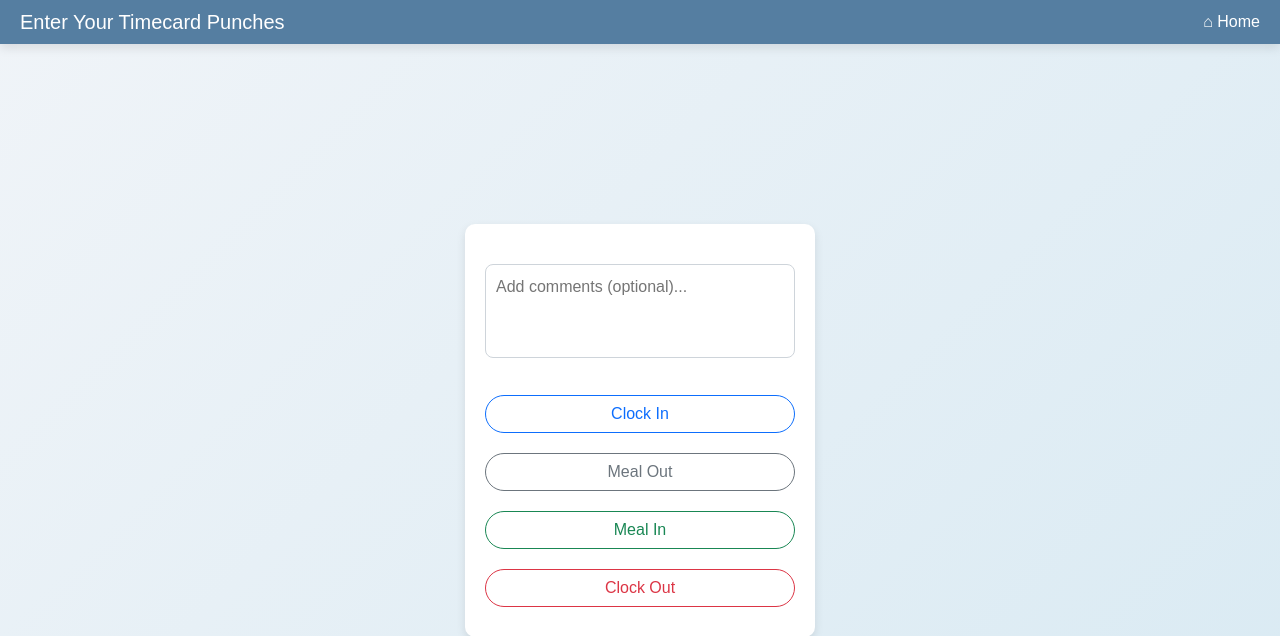
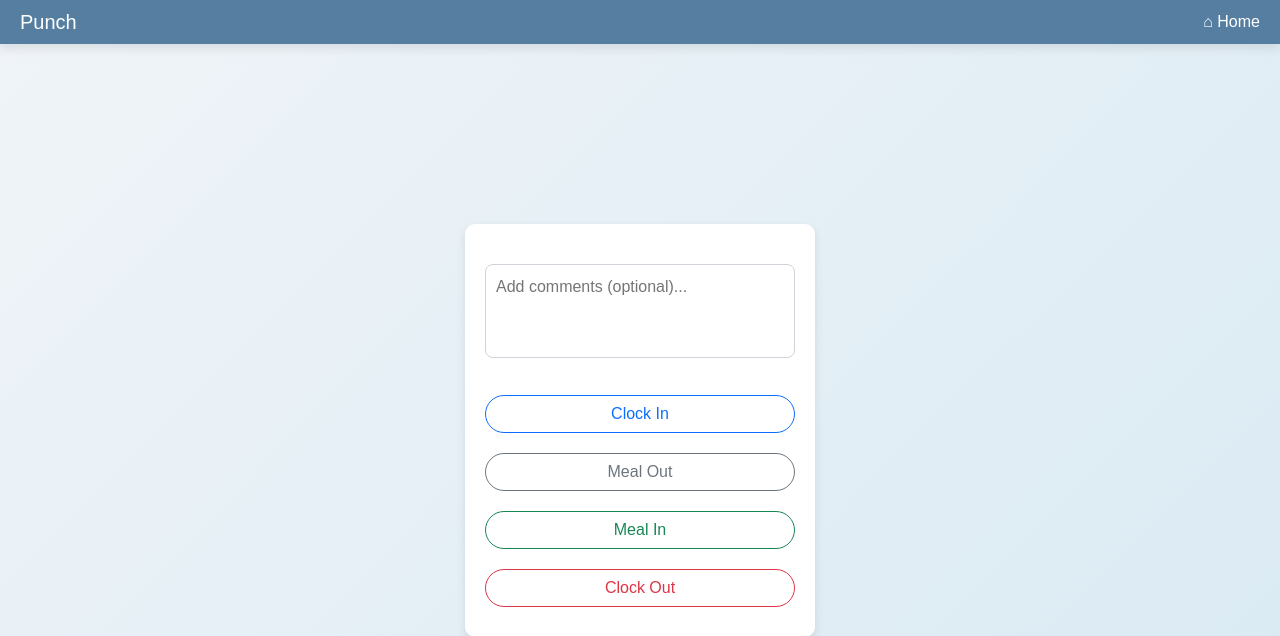
Before and after one commit to bpmc-group/bpmc, a Django app: page /punch/ in a window 1280 px wide. Shown: the top 636 px of the page. Run offline with Django 5.2, Linux system fonts and the light colour scheme; parts of the project's set-up code (start-up, migrations or seed data) failed here and were passed over.

Commit message:
Revert changes to match main version

```diff
--- a/punch/templates/punch/punch_landing.html
+++ b/punch/templates/punch/punch_landing.html
@@ -3,7 +3,7 @@
 <head>
     <meta charset="UTF-8">
     <meta name="viewport" content="width=device-width, initial-scale=1.0">
-    <title>Enter Punches</title>
+    <title>Punch</title>
     <link href="https://cdn.jsdelivr.net/npm/bootstrap@5.3.0-alpha1/dist/css/bootstrap.min.css" rel="stylesheet">
     <style>
         body {
@@ -73,8 +73,8 @@
 <body>
     <!-- Header -->
     <div class="header">
-        <h4>Enter Your Timecard Punches</h4>
-        <a href="/auth/home/">
+        <h4>Punch</h4>
+        <a href="http://127.0.0.1:8000/auth/home/">
             <span>&#x2302; Home</span> <!-- Unicode for home icon -->
         </a>
     </div>
```
